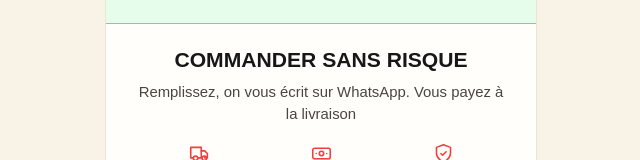
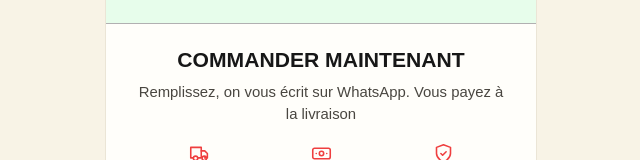
Before and after one commit to veltro-boutique/veltro, a plain HTML site: page index.html in a window 1280 px wide. Shown: the part 3900-4060 px from the top of the page, 319-959 px from the left. Drawn offline with Linux system fonts and the light colour scheme.

Commit message:
commender maintenant

```diff
--- a/index.html
+++ b/index.html
@@ -1202,7 +1202,7 @@ modifier la 4e img de description
 </section>
 
       <section class="text-section" id="commande">
-      <h2>Commander sans risque</h2>
+      <h2>Commander maintenant</h2>
       <p> Remplissez, on vous écrit sur WhatsApp. Vous payez à la livraison</p>
 
       <div class="reassurance-mini" aria-label="Nos garanties">
```
